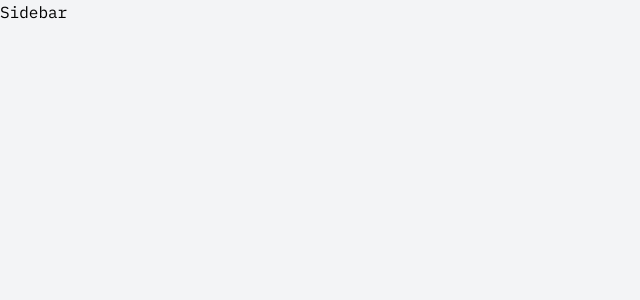
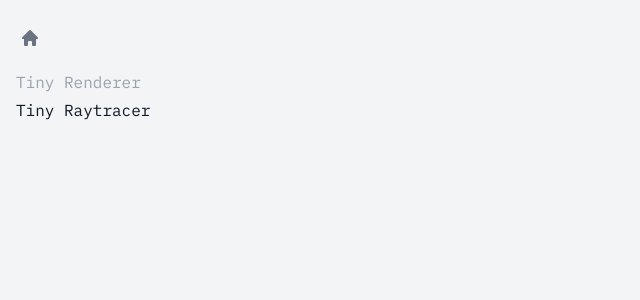
Before and after one commit to ColorOfLight/tiny-series, a React (Vite) app in the folder page/: page /tiny-raytracer in a window 1280 px wide. Both pictures are taken after a click on the button 24 px from the left and 28 px from the top of the page. Shown: the top 300 px of the page, without its empty margins (0-640 px from the left). Built offline with nearby package versions, Linux system fonts and the light colour scheme.

Commit message:
page(feat): implement Sidebar

```diff
--- a/page/src/components/Sidebar.tsx
+++ b/page/src/components/Sidebar.tsx
@@ -1,18 +1,54 @@
 import { memo, forwardRef, ComponentPropsWithoutRef } from "react";
 import clsx from "clsx";
+import HomeIcon from "@/icons/HomeIcon";
+import { Link } from "react-router-dom";
 
-export interface SidebarProps extends ComponentPropsWithoutRef<"div"> {}
+export interface SidebarProps extends ComponentPropsWithoutRef<"div"> {
+  onLinksClick?: React.EventHandler<React.MouseEvent>;
+  currentPath?: string;
+}
 
 const Sidebar = memo(
   forwardRef<HTMLDivElement, SidebarProps>(
-    ({ className, ...restProps }, ref) => {
+    ({ className, onLinksClick, currentPath, ...restProps }, ref) => {
+      const selected = "text-gray-900";
+      const unselected = "text-gray-400";
+
       return (
         <div
-          className={clsx(className, "w-full bg-gray-100")}
+          className={clsx(className, "w-full bg-gray-100 px-4 py-6")}
           {...restProps}
           ref={ref}
         >
-          Sidebar
+          <div className="flex mb-4">
+            <Link to="/" onClick={onLinksClick}>
+              <div className="p-1 grow-0">
+                <HomeIcon className="fill-gray-500" />
+              </div>
+            </Link>
+          </div>
+          <ul>
+            <Link to="/tiny-renderer" onClick={onLinksClick}>
+              <li
+                className={clsx(
+                  "py-0.5",
+                  currentPath === "/tiny-renderer" ? selected : unselected
+                )}
+              >
+                Tiny Renderer
+              </li>
+            </Link>
+            <Link to="tiny-raytracer" onClick={onLinksClick}>
+              <li
+                className={clsx(
+                  "py-0.5",
+                  currentPath === "/tiny-raytracer" ? selected : unselected
+                )}
+              >
+                Tiny Raytracer
+              </li>
+            </Link>
+          </ul>
         </div>
       );
     }
--- a/page/src/modules/NavigationPane.tsx
+++ b/page/src/modules/NavigationPane.tsx
@@ -4,18 +4,27 @@ import Sidebar from "@/components/Sidebar";
 
 export interface NavigationPaneProps extends ComponentPropsWithoutRef<"div"> {
   onOutsideClick?: React.EventHandler<React.MouseEvent>;
+  onLinksClick?: React.EventHandler<React.MouseEvent>;
+  currentPath?: string;
 }
 
 const NavigationPane = memo(
   forwardRef<HTMLDivElement, NavigationPaneProps>(
-    ({ className, onOutsideClick, ...restProps }, ref) => {
+    (
+      { className, onOutsideClick, onLinksClick, currentPath, ...restProps },
+      ref
+    ) => {
       return (
         <div
           className={clsx("fixed inset-0 bg-cover flex", className)}
           {...restProps}
           ref={ref}
         >
-          <Sidebar className="w-56 grow-0" />
+          <Sidebar
+            className="w-56 grow-0"
+            onLinksClick={onLinksClick}
+            currentPath={currentPath}
+          />
           <div className="grow" onClick={onOutsideClick} />
         </div>
       );
--- a/page/src/pages/Root.tsx
+++ b/page/src/pages/Root.tsx
@@ -1,10 +1,11 @@
-import { Outlet } from "react-router-dom";
+import { Outlet, useLocation } from "react-router-dom";
 import Navigation from "@/modules/Navigation";
 import NavigationPane from "@/modules/NavigationPane";
 import useNavigationPane from "@/modules/NavigationPane.hook";
 
 const RootPage = () => {
   const { isPaneOpen, openPane, closePane } = useNavigationPane();
+  const { pathname } = useLocation();
 
   return (
     <div>
@@ -14,7 +15,13 @@ const RootPage = () => {
           <Outlet />
         </div>
       </main>
-      {isPaneOpen && <NavigationPane onOutsideClick={closePane} />}
+      {isPaneOpen && (
+        <NavigationPane
+          onOutsideClick={closePane}
+          onLinksClick={closePane}
+          currentPath={pathname}
+        />
+      )}
     </div>
   );
 };
```
